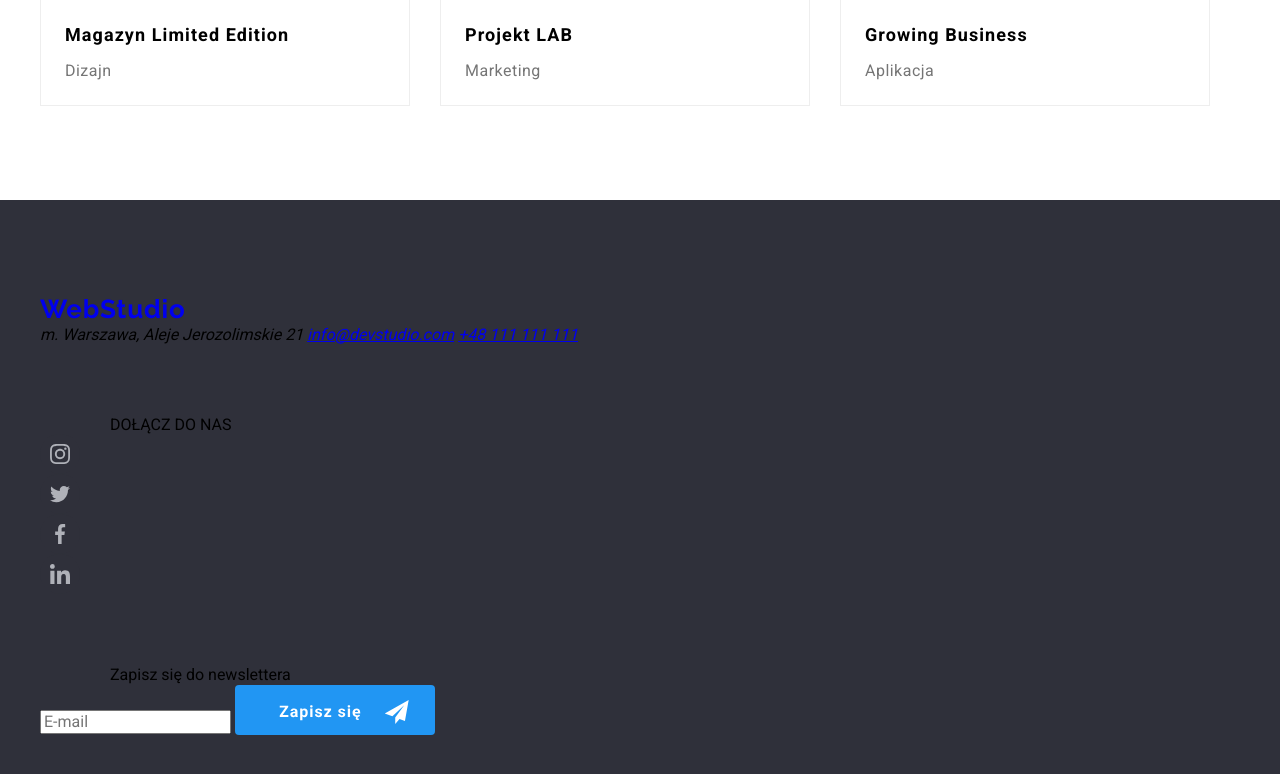
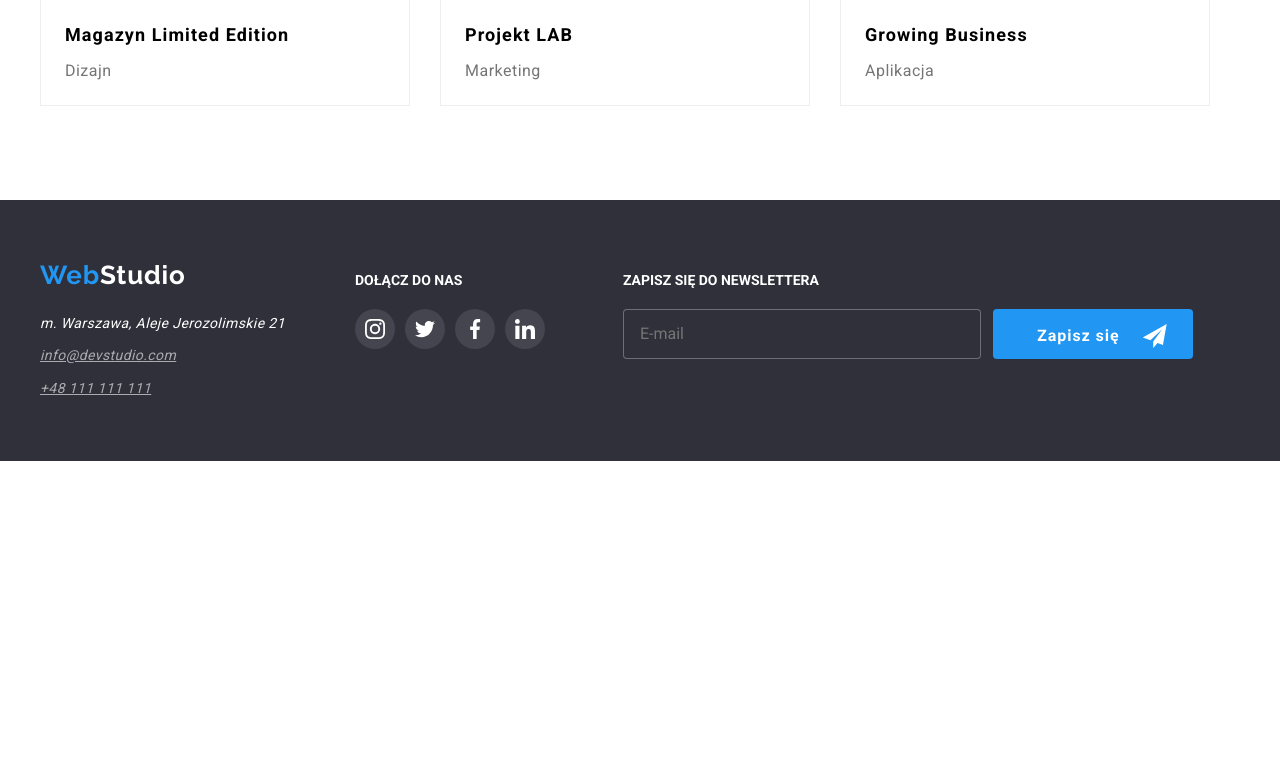
Before and after one commit to Zjadlbyscos/goit-markup-hw-07, a plain HTML site: page portfolio.html in a window 1280 px wide. Shown: the part 1438-2212 px from the top of the page. After the commit the page ends 1899 px from the top, so only its background shows below. Drawn offline with nearby package versions, Linux system fonts and the light colour scheme.

Commit message:
footer portfolio chng

```diff
--- a/portfolio.html
+++ b/portfolio.html
@@ -125,7 +125,9 @@
                     niezabezpieczone serwery konkurencji
                   </p>
                 </div>
-                <h4 class="gallery__project-title">Grafika New Orlean vs Golden Star</h4>
+                <h4 class="gallery__project-title">
+                  Grafika New Orlean vs Golden Star
+                </h4>
                 <p class="gallery__project-category">Dizajn</p>
               </li>
             </div>
@@ -209,7 +211,9 @@
                     niezabezpieczone serwery konkurencji
                   </p>
                 </div>
-                <h4 class="gallery__project-title">Inspiration has no Borders</h4>
+                <h4 class="gallery__project-title">
+                  Inspiration has no Borders
+                </h4>
                 <p class="gallery__project-category">Strona internetowa</p>
               </li>
             </div>
@@ -280,60 +284,68 @@
         </div>
       </section>
     </main>
-    <footer class="section footer">
-      <div class="container  footer-container">
-        <div class="box-footer">
-          <a class="logo logo-footer" href="./index.htmll"
-            ><span class="logo-blue">Web</span
-            ><span class="logo-bright">Studio</span></a
+    <footer class="footer">
+      <div class="container footer__container">
+        <div class="footer__box">
+          <a class="logo footer__logo" href="./index.htmll"
+            ><span class="logo__blue">Web</span
+            ><span class="logo__bright">Studio</span></a
           >
 
-          <address class="box-address">
-            <span class="address-footer">
+          <address class="footer__box-contact">
+            <span class="footer__box-contact--address">
               m. Warszawa, Aleje Jerozolimskie 21</span
             >
-            <a class="mail-footer" href="mailto:info@devstudio.com"
+            <a
+              class="footer__box-contact--mail"
+              href="mailto:info@devstudio.com"
               >info@devstudio.com</a
             >
-            <a class="tel-footer" href="tel:+48111111111">+48 111 111 111</a>
+            <a class="footer__box-contact--tel" href="tel:+48111111111"
+              >+48 111 111 111</a
+            >
           </address>
         </div>
 
-        <div class="box-join-us">
-          <p class="join-us">DOŁĄCZ DO NAS</p>
-          <ul class="social-footer">
-            <li class="elipse footer" href="#" target="_blank">
+        <div class="join-us">
+          <p class="join-us__slogan">DOŁĄCZ DO NAS</p>
+          <ul class="join-us__social">
+            <li class="elipse--footer" href="#" target="_blank">
               <svg class="social-icon" width="20px" height="20px">
                 <use href="./images/icons.svg#icon-instagram-2"></use>
               </svg>
             </li>
-            <li class="elipse footer" href="#" target="_blank">
+            <li class="elipse--footer" href="#" target="_blank">
               <svg class="social-icon" width="20" height="20px">
                 <use href="./images/icons.svg#icon-twitter-1"></use>
               </svg>
             </li>
-            <li class="elipse footer" href="#" target="_blank">
+            <li class="elipse--footer" href="#" target="_blank">
               <svg class="social-icon" width="20" height="20px">
                 <use href="./images/icons.svg#icon-facebook-1-1"></use>
               </svg>
             </li>
-            <li class="elipse footer" href="#" target="_blank">
+            <li class="elipse--footer" href="#" target="_blank">
               <svg class="social-icon" width="20" height="20px">
                 <use href="./images/icons.svg#icon-linkedin-1"></use>
               </svg>
             </li>
           </ul>
         </div>
-        <div class="box-newsletter">
-          <p class="join-us">Zapisz się do newslettera</p>
-          <form name="subscribe-form" class="subscribe-form" autocomplete="off">
+        <div class="newsletter">
+          <p class="join-us__slogan">Zapisz się do newslettera</p>
+          <form
+            name="newsletter__subscribe"
+            class="newsletter__subscribe"
+            autocomplete="off"
+          >
             <label for="subscribe-email-form ">
               <input
                 class="subscribe-email-form"
                 type="email"
                 name="email"
                 placeholder="E-mail"
-                id="subscribe-email-form "
+                id="subscribe-email-form"
                 required
               />
             </label>
```
Also changed, not shown: index.html (+11 -3 lines).
